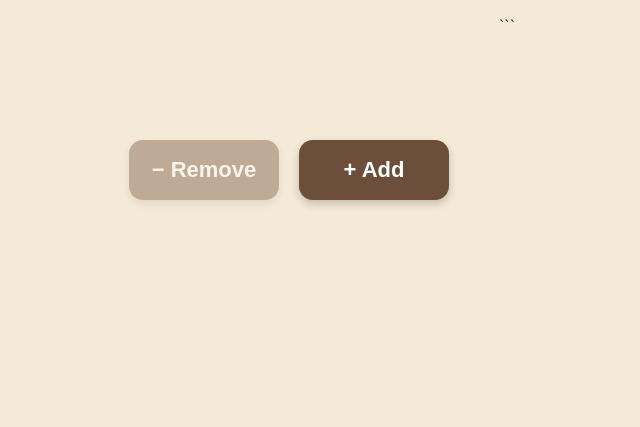
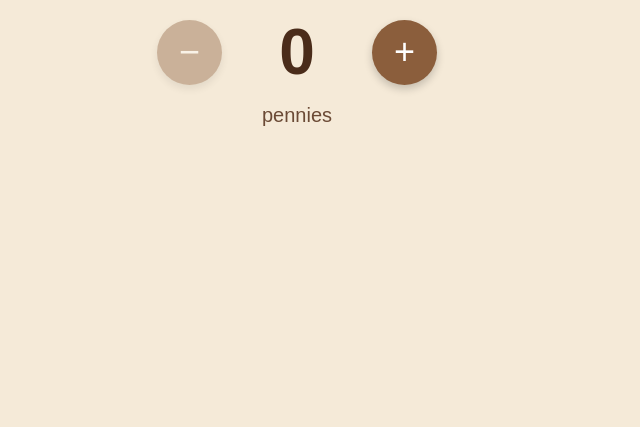
Before and after one commit to thisisnotdesiree-prog/Penny, a website: page www/index.html in a window 1280 px wide. Shown: the part 373-800 px from the top of the page, without its empty margins (343-983 px from the left). Drawn offline with Linux system fonts and the light colour scheme.

Commit message:
Update index.html

````diff
--- a/www/index.html
+++ b/www/index.html
@@ -1,4 +1,3 @@
-
 <!DOCTYPE html>
 <html lang="en">
 <head>
@@ -17,156 +16,121 @@
             display: flex;
             justify-content: center;
             align-items: center;
-            background: #f5ead7;
+            background: #f5ead8;
             font-family: Arial, sans-serif;
-            color: #3b2a1f;
         }
 
-        .app {
-            width: 100%;
-            max-width: 420px;
-            min-height: 100vh;
-            display: flex;
-            flex-direction: column;
-            justify-content: center;
-            align-items: center;
-            padding: 30px 20px;
+        .container {
+            text-align: center;
         }
 
         h1 {
-            margin: 0 0 35px;
-            font-size: 38px;
-            font-weight: 700;
+            margin-bottom: 30px;
+            color: #4a2c1a;
+            font-size: 32px;
         }
 
         .counter {
-            font-size: 32px;
-            font-weight: bold;
-            margin-bottom: 30px;
-        }
-
-        .pennies {
             display: flex;
+            align-items: center;
             justify-content: center;
-            align-items: center;
-            gap: 18px;
-            min-height: 105px;
-            margin-bottom: 35px;
-        }
-
-        .penny {
-            width: 90px;
-            height: 90px;
-            border-radius: 50%;
-            background: #b87333;
-            border: 5px solid #8c5426;
-            box-shadow:
-                inset 0 0 0 3px #d99a5b,
-                0 5px 10px rgba(0, 0, 0, 0.2);
-            display: flex;
-            justify-content: center;
-            align-items: center;
-            color: #6b3d1c;
-            font-size: 20px;
-            font-weight: bold;
-        }
-
-        .buttons {
-            display: flex;
-            gap: 20px;
+            gap: 25px;
         }
 
         button {
-            width: 150px;
-            height: 60px;
+            width: 65px;
+            height: 65px;
             border: none;
-            border-radius: 14px;
-            font-size: 22px;
-            font-weight: bold;
+            border-radius: 50%;
+            background: #8b5e3c;
+            color: white;
+            font-size: 36px;
             cursor: pointer;
-            background: #6b4f3a;
-            color: white;
             box-shadow: 0 4px 8px rgba(0, 0, 0, 0.2);
-            transition: transform 0.1s, opacity 0.1s;
         }
 
         button:active {
-            transform: scale(0.96);
+            transform: scale(0.95);
         }
 
         button:disabled {
             opacity: 0.4;
-            cursor: default;
+            cursor: not-allowed;
+        }
+
+        #count {
+            min-width: 100px;
+            font-size: 64px;
+            font-weight: bold;
+            color: #4a2c1a;
+        }
+
+        .label {
+            margin-top: 15px;
+            font-size: 20px;
+            color: #6b4a35;
         }
     </style>
 </head>
 
 <body>
 
-    <main class="app">
-
+    <div class="container">
         <h1>Penny Counter</h1>
 
         <div class="counter">
-            <span id="count">0</span> / 3
+            <button id="subtract">−</button>
+
+            <div id="count">0</div>
+
+            <button id="add">+</button>
         </div>
 
-        <div class="pennies" id="pennies"></div>
-
-        <div class="buttons">
-            <button id="removeButton" onclick="removePenny()">
-                − Remove
-            </button>
-
-            <button id="addButton" onclick="addPenny()">
-                + Add
-            </button>
-        </div>
-
-    </main>
+        <div class="label">pennies</div>
+    </div>
 
     <script>
-        let count = 0;
-        const maximum = 3;
+        // Load the saved penny count.
+        // If nothing has been saved yet, start at 0.
+        let count = parseInt(localStorage.getItem("pennyCount")) || 0;
 
         const countDisplay = document.getElementById("count");
-        const penniesDisplay = document.getElementById("pennies");
-        const addButton = document.getElementById("addButton");
-        const removeButton = document.getElementById("removeButton");
+        const addButton = document.getElementById("add");
+        const subtractButton = document.getElementById("subtract");
 
-        function updateDisplay() {
+        // Update the screen and save the number.
+        function updateCount() {
             countDisplay.textContent = count;
 
-            penniesDisplay.innerHTML = "";
+            // Save the current count to the device.
+            localStorage.setItem("pennyCount", count);
 
-            for (let i = 0; i < count; i++) {
-                const penny = document.createElement("div");
-                penny.className = "penny";
-                penny.textContent = "1¢";
-                penniesDisplay.appendChild(penny);
-            }
+            // Prevent going above 3 pennies.
+            addButton.disabled = count >= 3;
 
-            addButton.disabled = count >= maximum;
-            removeButton.disabled = count <= 0;
+            // Prevent going below 0 pennies.
+            subtractButton.disabled = count <= 0;
         }
 
-        function addPenny() {
-            if (count < maximum) {
+        // Add one penny.
+        addButton.addEventListener("click", function () {
+            if (count < 3) {
                 count++;
-                updateDisplay();
+                updateCount();
             }
-        }
+        });
 
-        function removePenny() {
+        // Remove one penny.
+        subtractButton.addEventListener("click", function () {
             if (count > 0) {
                 count--;
-                updateDisplay();
+                updateCount();
             }
-        }
+        });
 
-        updateDisplay();
+        // Display the saved count when the app opens.
+        updateCount();
     </script>
 
 </body>
 </html>
-```
````
